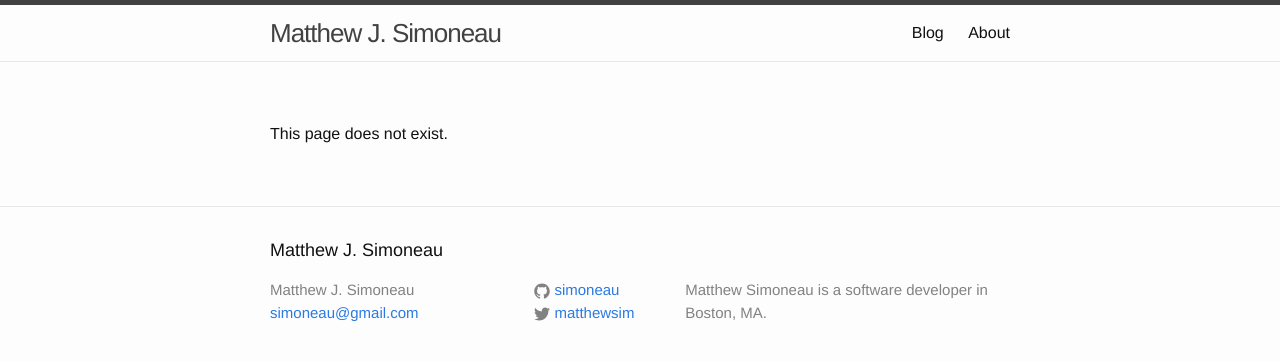
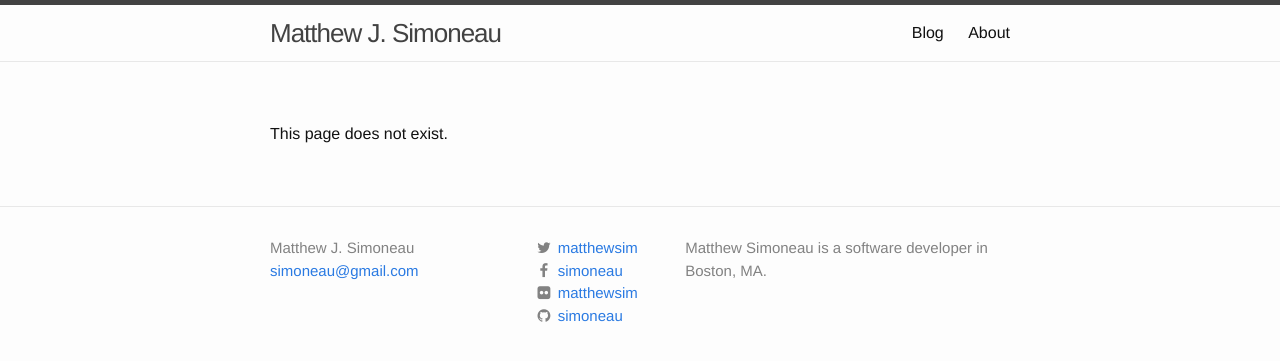
Before and after one commit to simoneau/simoneau.github.com, a Jekyll site: the page built from 404.md, in a window 1280 px wide. Shown: the top 361 px of the page. Built offline with Jekyll 4.4.1, drawn with Linux system fonts in a browser that asks for light colours; nearby versions of some CDN libraries.

Commit message:
Move social links to footer and use Font Awesome icons.

```diff
--- a/_config.yml
+++ b/_config.yml
@@ -8,6 +8,8 @@ url: "http://www.matthewsim.com" # the base hostname & protocol for your site
 permalink: /weblog/:title/
 
 twitter_username: matthewsim
+facebook_username:  simoneau
+flickr_username:  matthewsim
 github_username:  simoneau
 
 # Build settings
--- a/_includes/footer.html
+++ b/_includes/footer.html
@@ -1,8 +1,6 @@
 <footer class="site-footer">
 
   <div class="wrapper">
-
-    <h2 class="footer-heading">{{ site.title }}</h2>
 
     <div class="footer-col-wrapper">
       <div class="footer-col  footer-col-1">
@@ -14,34 +12,43 @@
 
       <div class="footer-col  footer-col-2">
         <ul class="social-media-list">
+
+          {% if site.twitter_username %}
+          <li>
+            <a href="https://twitter.com/{{ site.twitter_username }}">
+              <span class="icon fa fa-twitter fa-fw"></span>
+              <span class="username">{{ site.twitter_username }}</span>
+            </a>
+          </li>
+          {% endif %}
+
+          {% if site.facebook_username %}
+          <li>
+            <a href="https://www.facebook.com/{{ site.facebook_username }}">
+              <span class="icon fa fa-facebook fa-fw"></span>
+              <span class="username">{{ site.facebook_username }}</span>
+            </a>
+          </li>
+          {% endif %}
+
+          {% if site.flickr_username %}
+          <li>
+            <a href="https://www.flickr.com/photos/{{ site.flickr_username }}">
+              <span class="icon fa fa-flickr fa-fw"></span>
+              <span class="username">{{ site.flickr_username }}</span>
+            </a>
+          </li>
+          {% endif %}
+
           {% if site.github_username %}
           <li>
             <a href="https://github.com/{{ site.github_username }}">
-              <span class="icon  icon--github">
-                <svg viewBox="0 0 16 16">
-                  <path fill="#828282" d="M7.999,0.431c-4.285,0-7.76,3.474-7.76,7.761 c0,3.428,2.223,6.337,5.307,7.363c0.388,0.071,0.53-0.168,0.53-0.374c0-0.184-0.007-0.672-0.01-1.32 c-2.159,0.469-2.614-1.04-2.614-1.04c-0.353-0.896-0.862-1.135-0.862-1.135c-0.705-0.481,0.053-0.472,0.053-0.472 c0.779,0.055,1.189,0.8,1.189,0.8c0.692,1.186,1.816,0.843,2.258,0.645c0.071-0.502,0.271-0.843,0.493-1.037 C4.86,11.425,3.049,10.76,3.049,7.786c0-0.847,0.302-1.54,0.799-2.082C3.768,5.507,3.501,4.718,3.924,3.65 c0,0,0.652-0.209,2.134,0.796C6.677,4.273,7.34,4.187,8,4.184c0.659,0.003,1.323,0.089,1.943,0.261 c1.482-1.004,2.132-0.796,2.132-0.796c0.423,1.068,0.157,1.857,0.077,2.054c0.497,0.542,0.798,1.235,0.798,2.082 c0,2.981-1.814,3.637-3.543,3.829c0.279,0.24,0.527,0.713,0.527,1.437c0,1.037-0.01,1.874-0.01,2.129 c0,0.208,0.14,0.449,0.534,0.373c3.081-1.028,5.302-3.935,5.302-7.362C15.76,3.906,12.285,0.431,7.999,0.431z"/>
-                </svg>
-              </span>
-
+              <span class="icon fa fa-github fa-fw"></span>
               <span class="username">{{ site.github_username }}</span>
             </a>
           </li>
           {% endif %}
 
-          {% if site.twitter_username %}
-          <li>
-            <a href="https://twitter.com/{{ site.twitter_username }}">
-              <span class="icon  icon--twitter">
-                <svg viewBox="0 0 16 16">
-                  <path fill="#828282" d="M15.969,3.058c-0.586,0.26-1.217,0.436-1.878,0.515c0.675-0.405,1.194-1.045,1.438-1.809
-                  c-0.632,0.375-1.332,0.647-2.076,0.793c-0.596-0.636-1.446-1.033-2.387-1.033c-1.806,0-3.27,1.464-3.27,3.27 c0,0.256,0.029,0.506,0.085,0.745C5.163,5.404,2.753,4.102,1.14,2.124C0.859,2.607,0.698,3.168,0.698,3.767 c0,1.134,0.577,2.135,1.455,2.722C1.616,6.472,1.112,6.325,0.671,6.08c0,0.014,0,0.027,0,0.041c0,1.584,1.127,2.906,2.623,3.206 C3.02,9.402,2.731,9.442,2.433,9.442c-0.211,0-0.416-0.021-0.615-0.059c0.416,1.299,1.624,2.245,3.055,2.271 c-1.119,0.877-2.529,1.4-4.061,1.4c-0.264,0-0.524-0.015-0.78-0.046c1.447,0.928,3.166,1.469,5.013,1.469 c6.015,0,9.304-4.983,9.304-9.304c0-0.142-0.003-0.283-0.009-0.423C14.976,4.29,15.531,3.714,15.969,3.058z"/>
-                </svg>
-              </span>
-
-              <span class="username">{{ site.twitter_username }}</span>
-            </a>
-          </li>
-          {% endif %}
         </ul>
       </div>
 
--- a/_includes/head.html
+++ b/_includes/head.html
@@ -7,5 +7,6 @@
     <meta name="description" content="{{ site.description }}">
 
     <link rel="stylesheet" href="{{ "/css/main.css" | prepend: site.baseurl }}">
+    <link rel="stylesheet" href="//maxcdn.bootstrapcdn.com/font-awesome/4.2.0/css/font-awesome.min.css">
     <link rel="canonical" href="{{ page.url | replace:'index.html','' | prepend: site.baseurl | prepend: site.url }}">
 </head>
--- a/_sass/_base.scss
+++ b/_sass/_base.scss
@@ -190,15 +190,5 @@ pre {
  * Icons
  */
 .icon {
-
-    > svg {
-        display: inline-block;
-        width: 16px;
-        height: 16px;
-        vertical-align: middle;
-
-        path {
-            fill: $grey-color;
-        }
-    }
+    color: $grey-color;
 }
```
Also changed, not shown: index.html (+0 -11 lines).
